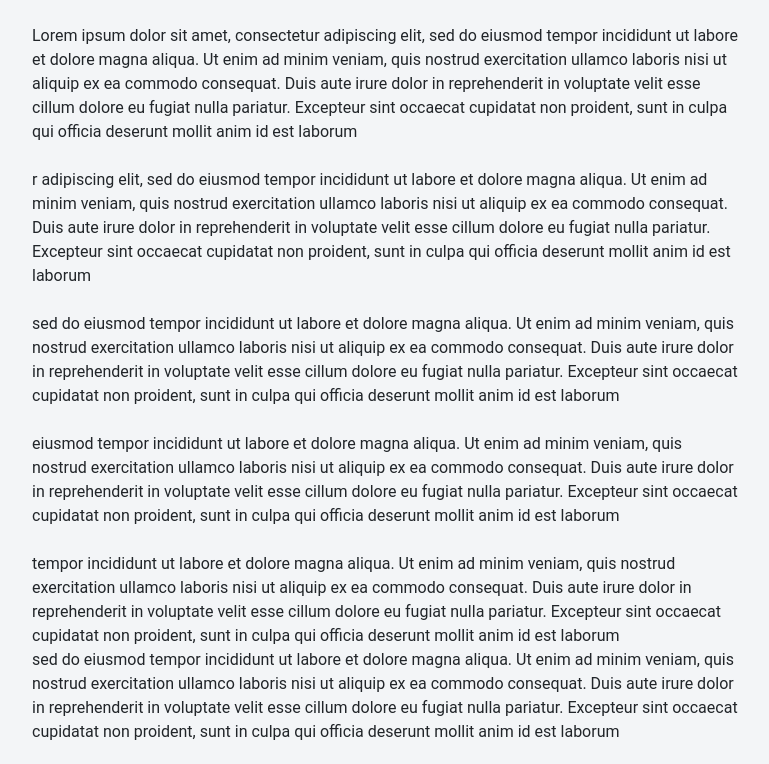
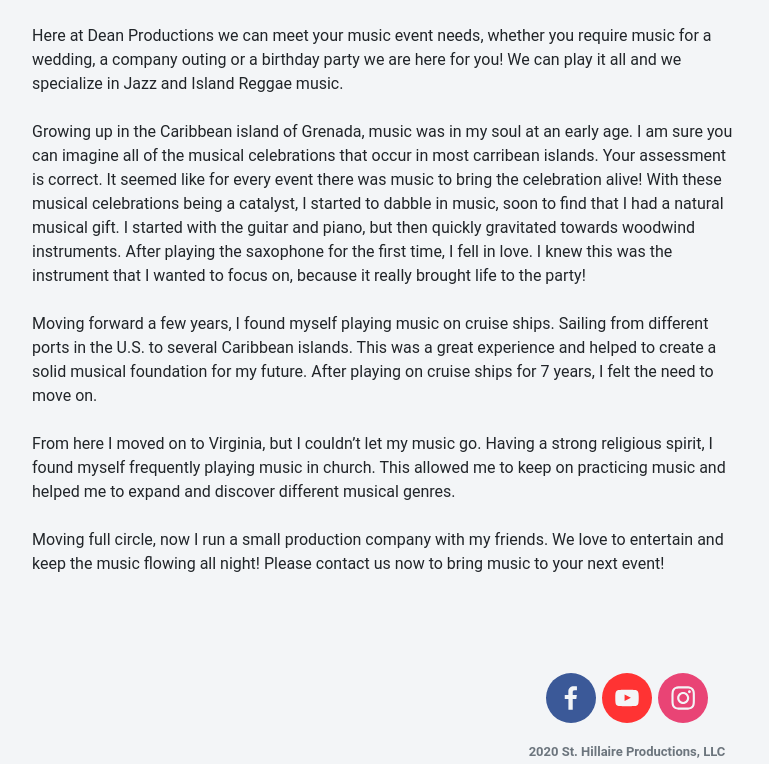
Before and after one commit to Norrismi/Dean_productions, a React (Create React App) app: page / in a window 1280 px wide. Shown: the part 320-1084 px from the top of the page, without its empty margins (13-782 px from the left). Built offline with nearby package versions, Linux system fonts and the light colour scheme.

Commit message:
clean up

```diff
--- a/src/Components/Home/Home.js
+++ b/src/Components/Home/Home.js
@@ -17,7 +17,6 @@ class Home extends Component {
       <div className="home_main-container">
         <Nav />
         <div className="top-half">
-          {/* <img src={musicPic} alt="music stage" /> */}
           <h2 className='home_page-title'>St. Hillaire Production</h2>
 
           <div className='home_location-contact'>
@@ -32,77 +31,27 @@ class Home extends Component {
         <div className="parent-container">
           <div className="home-container">
             <div className="left">
-              <div className="first-paragraph">
-                Lorem ipsum dolor sit amet, consectetur adipiscing elit, sed do
-                eiusmod tempor incididunt ut labore et dolore magna aliqua. Ut
-                enim ad minim veniam, quis nostrud exercitation ullamco laboris
-                nisi ut aliquip ex ea commodo consequat. Duis aute irure dolor
-                in reprehenderit in voluptate velit esse cillum dolore eu fugiat
-                nulla pariatur. Excepteur sint occaecat cupidatat non proident,
-                sunt in culpa qui officia deserunt mollit anim id est laborum
+              <div>
+              Here at Dean Productions we can meet your music event needs, whether you require music for a wedding, a company outing or a birthday party we are here for you! We can play it all and we specialize in Jazz and Island Reggae music.
               </div>
               <br></br>
               <div>
-                r adipiscing elit, sed do eiusmod tempor incididunt ut labore et
-                dolore magna aliqua. Ut enim ad minim veniam, quis nostrud
-                exercitation ullamco laboris nisi ut aliquip ex ea commodo
-                consequat. Duis aute irure dolor in reprehenderit in voluptate
-                velit esse cillum dolore eu fugiat nulla pariatur. Excepteur
-                sint occaecat cupidatat non proident, sunt in culpa qui officia
-                deserunt mollit anim id est laborum
+              Growing up in the Caribbean island of Grenada, music was in my soul at an early age.
+              I am sure you can imagine all of the musical celebrations that occur in most carribean islands.
+              Your assessment is correct. It seemed like for every event there was music to bring the celebration alive! With these musical celebrations being a catalyst, I started to dabble in music, soon to find that I had a natural musical gift. I started with the guitar and piano, but then quickly gravitated towards woodwind instruments. After playing the saxophone for the first time, I fell in love. I knew this was the instrument that I wanted to focus on, because it really brought life to the party!
               </div>
               <br></br>
               <div>
-                sed do eiusmod tempor incididunt ut labore et dolore magna
-                aliqua. Ut enim ad minim veniam, quis nostrud exercitation
-                ullamco laboris nisi ut aliquip ex ea commodo consequat. Duis
-                aute irure dolor in reprehenderit in voluptate velit esse cillum
-                dolore eu fugiat nulla pariatur. Excepteur sint occaecat
-                cupidatat non proident, sunt in culpa qui officia deserunt
-                mollit anim id est laborum
+              Moving forward a few years, I found myself playing music on cruise ships. Sailing from different ports in the U.S. to several Caribbean islands. This was a great experience and helped to create a solid musical foundation for my future. After playing on cruise ships for 7 years, I felt the need to move on.
               </div>
               <br></br>
               <div>
-                eiusmod tempor incididunt ut labore et dolore magna aliqua. Ut
-                enim ad minim veniam, quis nostrud exercitation ullamco laboris
-                nisi ut aliquip ex ea commodo consequat. Duis aute irure dolor
-                in reprehenderit in voluptate velit esse cillum dolore eu fugiat
-                nulla pariatur. Excepteur sint occaecat cupidatat non proident,
-                sunt in culpa qui officia deserunt mollit anim id est laborum
+              From here I moved on to Virginia, but I couldn’t let my music go. Having a strong religious spirit, I found myself frequently playing music in church. This allowed me to keep on practicing music and helped me to expand and discover different musical genres.
               </div>
               <br></br>
               <div>
-                tempor incididunt ut labore et dolore magna aliqua. Ut enim ad
-                minim veniam, quis nostrud exercitation ullamco laboris nisi ut
-                aliquip ex ea commodo consequat. Duis aute irure dolor in
-                reprehenderit in voluptate velit esse cillum dolore eu fugiat
-                nulla pariatur. Excepteur sint occaecat cupidatat non proident,
-                sunt in culpa qui officia deserunt mollit anim id est laborum
+              Moving full circle, now I run a small production company with my friends. We love to entertain and keep the music flowing all night! Please contact us now to bring music to your next event!
               </div>
-
-
-
-
-
-              <div>
-                sed do eiusmod tempor incididunt ut labore et dolore magna
-                aliqua. Ut enim ad minim veniam, quis nostrud exercitation
-                ullamco laboris nisi ut aliquip ex ea commodo consequat. Duis
-                aute irure dolor in reprehenderit in voluptate velit esse cillum
-                dolore eu fugiat nulla pariatur. Excepteur sint occaecat
-                cupidatat non proident, sunt in culpa qui officia deserunt
-                mollit anim id est laborum
-              </div>
-              <br></br>
-              <div>
-                eiusmod tempor incididunt ut labore et dolore magna aliqua. Ut
-                enim ad minim veniam, quis nostrud exercitation ullamco laboris
-                nisi ut aliquip ex ea commodo consequat. Duis aute irure dolor
-                in reprehenderit in voluptate velit esse cillum dolore eu fugiat
-                nulla pariatur. Excepteur sint occaecat cupidatat non proident,
-                sunt in culpa qui officia deserunt mollit anim id est laborum
-              </div>
-
 
             </div>
           </div>
@@ -110,12 +59,11 @@ class Home extends Component {
           <div className="right">
 
             <div className='cellViewParagraph'>
-              Ut enim ad minim veniam, quis nostrud
-              exercitation ullamco laboris nisi ut aliquip ex ea commodo
-              consequat. Duis aute irure dolor in reprehenderit in voluptate
-              velit esse cillum dolore eu fugiat nulla pariatur. Excepteur
-              sint occaecat cupidatat non proident, sunt in culpa qui officia
-              deserunt mollit anim id est laborum
+            Here at Dean Productions we can meet your music event needs, whether you require music for a wedding, a company outing or a birthday party we are here for you!
+            We can play it all and we specialize in Jazz and Island Reggae music.
+            We love to entertain and keep the music flowing all night!
+            Please contact us now to bring music to your next event!
+
             </div>
             <YouTubeVideos />
           </div>
--- a/src/Components/Home/StylesHome.css
+++ b/src/Components/Home/StylesHome.css
@@ -1,6 +1,6 @@
 .home_main-container{
   background-color: #f3f5f7;
-  /* 77a69b */
+
 }
 
 .home_page-title{
@@ -9,7 +9,6 @@
   padding-top: 10px;
   font-family: Futura, Arial, Helvetica, sans-serif;
   color: navy;
-  /* font-weight: 100; */
 }
 
 .home_location-contact{
--- a/src/Components/Nav/Footer.js
+++ b/src/Components/Nav/Footer.js
@@ -28,9 +28,6 @@ const Footer = () => {
 
       </div>
 
-
-
-
     </div>
   );
 };
--- a/src/Components/Nav/Nav.js
+++ b/src/Components/Nav/Nav.js
@@ -1,7 +1,5 @@
 import React from "react";
 import "./StylesNav.css";
-import sax_logo from '../../Assets/sax_logo.png'
-import logo_name from '../../Assets/logo_name.png'
 import big_logo from '../../Assets/big_logo.jpg'
 
 
@@ -11,20 +9,16 @@ const MainNav = () => {
     <div className="navbar  navbar-expand-lg navbar-dark bg-dark sticky-top">
 
       <button className="navbar-toggler" type="button" data-toggle="collapse"
-      data-target="#navbarTogglerDemo01" aria-controls="navbarTogglerDemo01"
-      aria-expanded="false" aria-label="Toggle navigation"
-
+        data-target="#navbarTogglerDemo01" aria-controls="navbarTogglerDemo01"
+        aria-expanded="false" aria-label="Toggle navigation"
       >
-
-
         <span className="navbar-toggler-icon"></span>
       </button>
-        <a className="navbar-brand" href="/">
-          {/* <img className=" nav-bar_logo" src={sax_logo} alt='site logo and alternative home button'/>
-          <img className=" nav-bar_logo_name" src={logo_name} alt='site logo and alternative home button'/> */}
-          <img className=" nav-bar_big-logo" src={big_logo} alt='site logo and alternative home button'/>
+      <a className="navbar-brand" href="/">
 
-        </a>
+        <img className=" nav-bar_big-logo" src={big_logo} alt='site logo and alternative home button' />
+
+      </a>
       <div className="collapse navbar-collapse" id="navbarTogglerDemo01">
 
         <ul className="navbar-nav ml-auto mt-2 mt-lg-0">
--- a/src/Components/Nav/StylesFooter.css
+++ b/src/Components/Nav/StylesFooter.css
@@ -25,8 +25,6 @@
 .footer-legal-two {
   display: flex;
   justify-content: center;
-
-
 }
 
 .facebook-icon {
--- a/src/Components/ThirdParty/YouTubeVideos.js
+++ b/src/Components/ThirdParty/YouTubeVideos.js
@@ -15,6 +15,17 @@ const YouTubeVideos = () => {
                     width="100%"
                 />
             </div>
+
+
+            <div className="video2">
+                <ReactPlayer
+                    url="https://www.youtube.com/watch?v=3TErfvXlLOM"
+                    controls={true}
+                    volume={0.1}
+                    height="100%"
+                    width="100%"
+                />
+            </div>
         </div>
     );
 }
```
Also changed, not shown: package.json (+13 -1 lines), src/Components/Nav/StylesNav.css (+0 -14 lines), public/manifest.json, 1 other file (tests, documents, lock files or other folders).
